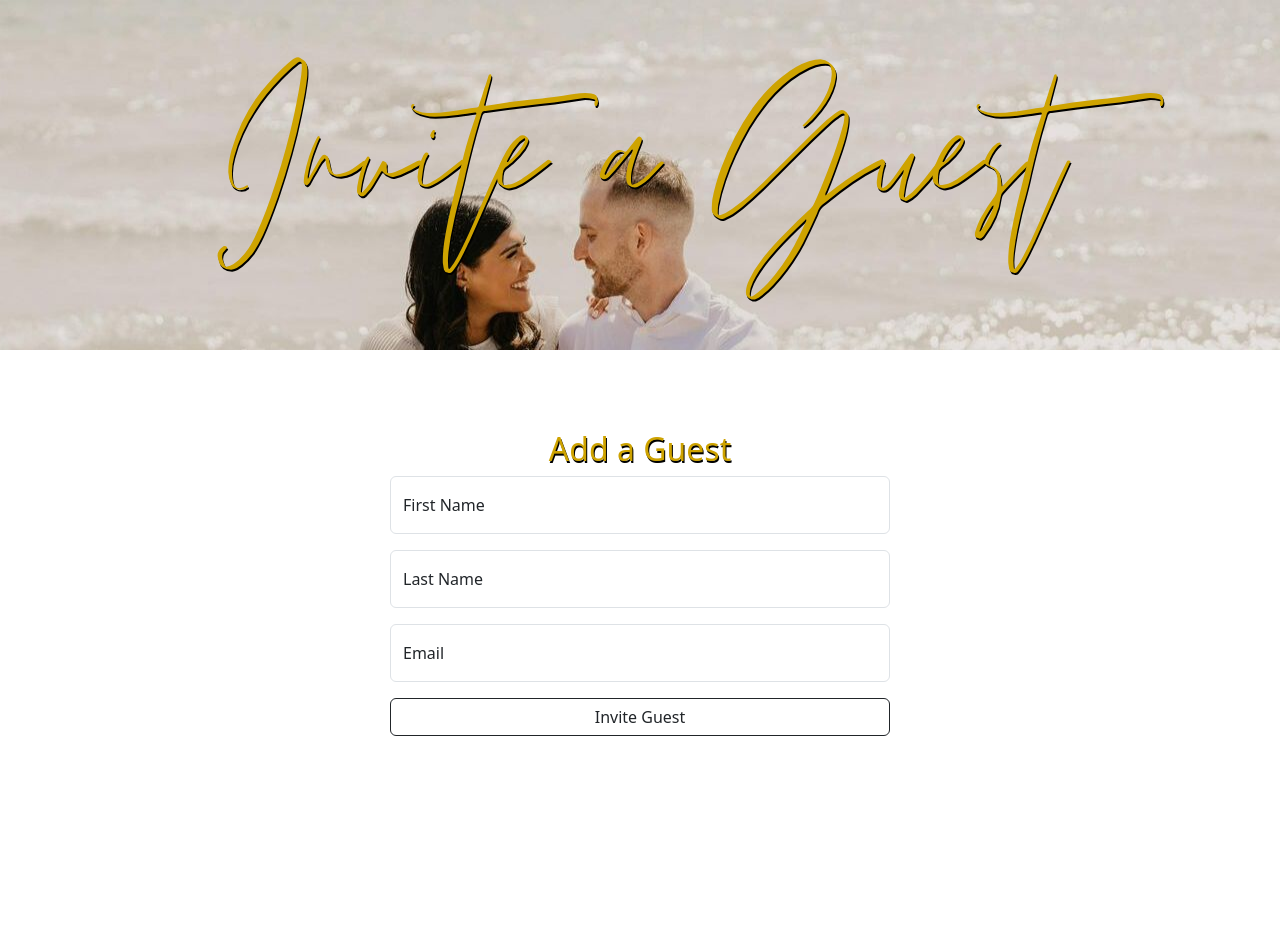
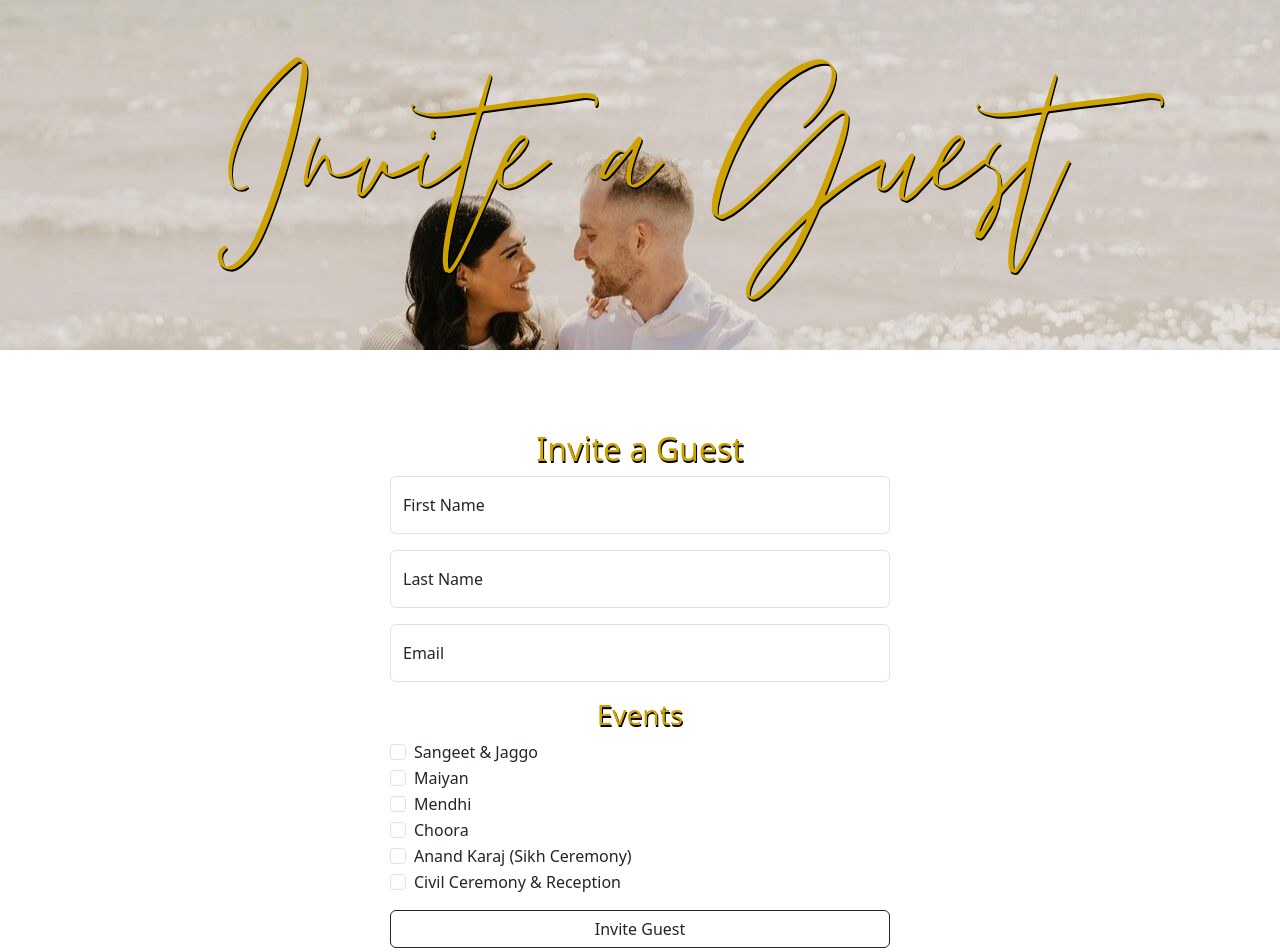
Before and after one commit to MichaelSault/TanyaWeddingWebsite, a React (Vite) app: page /Invite in a window 1280 px wide. Shown: the top 952 px of the page. Before the commit the page ends 800 px from the top, so only its background shows below. Built offline with nearby package versions, Linux system fonts and the light colour scheme.

Commit message:
user can now add events to guests at creation

```diff
--- a/src/App.css
+++ b/src/App.css
@@ -35,6 +35,11 @@ h1 {
 }
 
 h2 {
+  color: #CEA300;
+  text-shadow: 1px 2px 0 #000;
+}
+
+h3 {
   color: #CEA300;
   text-shadow: 1px 2px 0 #000;
 }
--- a/src/components/AddGuest.jsx
+++ b/src/components/AddGuest.jsx
@@ -43,7 +43,7 @@ function AddGuest() {
         <>
             <TitleHeader Title={'Invite a Guest'}/>
             <div id='bodyTest' style={{width:"100%", margin:"auto auto", textAlign:"center"}}>
-            <h2>Add a Guest</h2>
+            <h2>Invite a Guest</h2>
             <Form>
                 <Form.Group>
                     <FloatingLabel
@@ -90,6 +90,15 @@ function AddGuest() {
                         className="mb-3"
                     />
                     </FloatingLabel>
+                    <h3>Events</h3>
+                    <Form.Group className="mb-3" controlId="formBasicCheckbox" style={{width:"100%", margin:"auto auto", textAlign:"left"}}>
+                        <Form.Check type="checkbox" label="Sangeet & Jaggo" />
+                        <Form.Check type="checkbox" label="Maiyan" />
+                        <Form.Check type="checkbox" label="Mendhi" />
+                        <Form.Check type="checkbox" label="Choora" />
+                        <Form.Check type="checkbox" label="Anand Karaj (Sikh Ceremony)" />
+                        <Form.Check type="checkbox" label="Civil Ceremony & Reception" />
+                    </Form.Group>
                 </Form.Group>
                 <Button variant="outline-dark" style={{width:"100%", marginBottom:'1rem'}} onClick={handleClick}>Invite Guest</Button>
             </Form>
```
